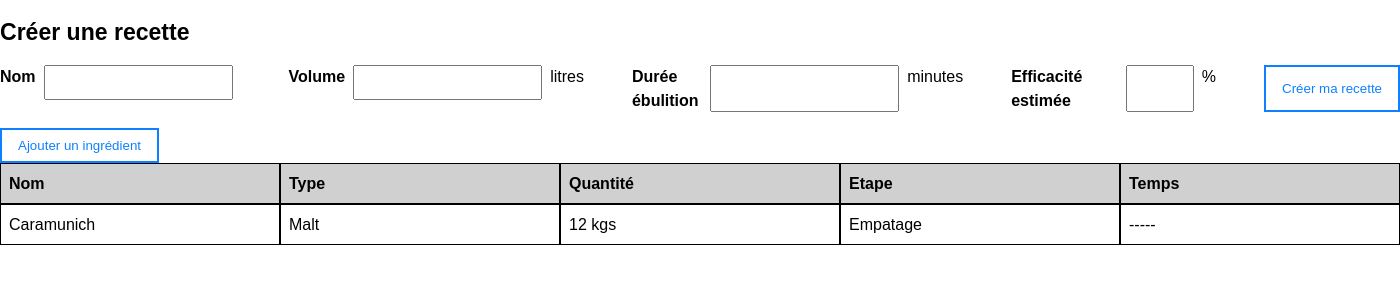
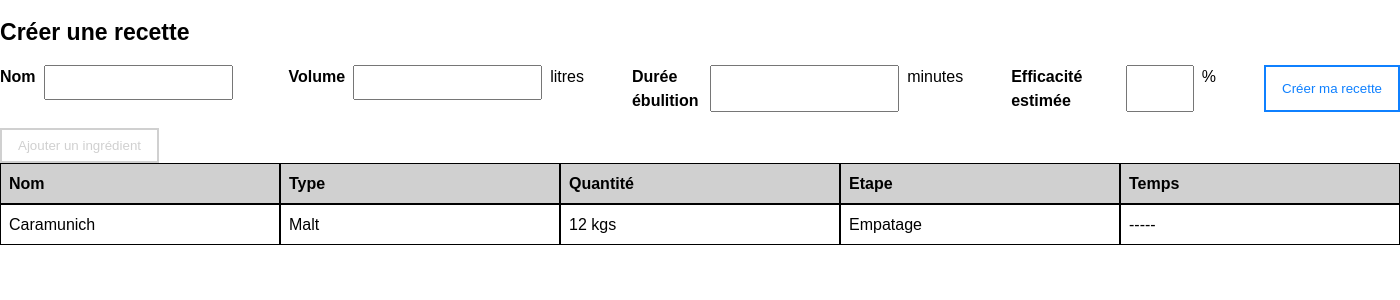
Before and after one commit to Siolaron/BeerGeek, a PHP site: page /creer-une-recette.php in a window 1400 px wide. Shown: the part 96-396 px from the top of the page. Run offline with PHP 8.4, Linux system fonts and the light colour scheme.

Commit message:
FEAT : Enable the add ingredient button

```diff
--- a/assets/css/style.css
+++ b/assets/css/style.css
@@ -180,6 +180,7 @@ main {
 
 .createreceipt__error {
     grid-area: error;
+    font-size: var(--fs-s);
 }
 
 /* --------------------------------------------------------------------------------------------
@@ -203,3 +204,10 @@ main {
     background-color: var(--c-primary);
     color: var(--c-white);
 }
+
+.cta.disabled {
+    border-color: var(--c-grey);
+    background-color: transparent;
+    color: var(--c-grey);
+    cursor: not-allowed;
+}
--- a/assets/js/script.js
+++ b/assets/js/script.js
@@ -1,4 +1,4 @@
-import calculDensity from './helpers.js'
+// import calculDensity from './helpers.js'
 
 /*
 let listGrain = {
@@ -16,9 +16,9 @@ let test = calculDensity(listGrain,200,80)
 
 console.log(test)*/
 
-/* ---------------------------------
-        CREATE RECEIPT
---------------------------------- */
+/* --------------------------------------------------------------------------------------------
+                                      CREATE RECEIPT
+-------------------------------------------------------------------------------------------- */
 
 function checkCreateReceipt(e) {
     e.preventDefault()
@@ -69,6 +69,9 @@ function checkCreateReceipt(e) {
 }
 
 function setErrorCreateReceipt(input, message) {
+    // Disabled add ingredient button
+    document.getElementById('add_ingredient').classList.add('disabled')
+
     // Add error class
     input.classList.add('error')
 
@@ -87,7 +90,8 @@ function setErrorCreateReceipt(input, message) {
 }
 
 function validateCreateReceipt() {
-    console.log('validate');
+    // Enable add ingredient button
+    document.getElementById('add_ingredient').classList.remove('disabled')
 }
 
 document.getElementById('form__createreceipt').addEventListener('submit', checkCreateReceipt)
--- a/creer-une-recette.php
+++ b/creer-une-recette.php
@@ -2,7 +2,7 @@
 
 <main>
     <h1>Créer une recette</h1>
-    <form class="createreceipt" id="form__createreceipt">
+    <form action="post" class="createreceipt" id="form__createreceipt">
         <div class="createreceipt__group">
             <label for="receipt_name" class="createreceipt__label">Nom</label>
             <input type="text" name="receipt_name" id="receipt_name" class="createreceipt__input">
@@ -24,7 +24,7 @@
         </div>
         <input type="submit" value="Créer ma recette" class="cta">
     </form>
-    <button class="cta" id="add_ingredient">Ajouter un ingrédient</button>
+    <button class="cta disabled" id="add_ingredient">Ajouter un ingrédient</button>
     <ul class="tabreceipt">
         <li class="tabreceipt__line main">
             <div class="tabreceipt__item">
```
